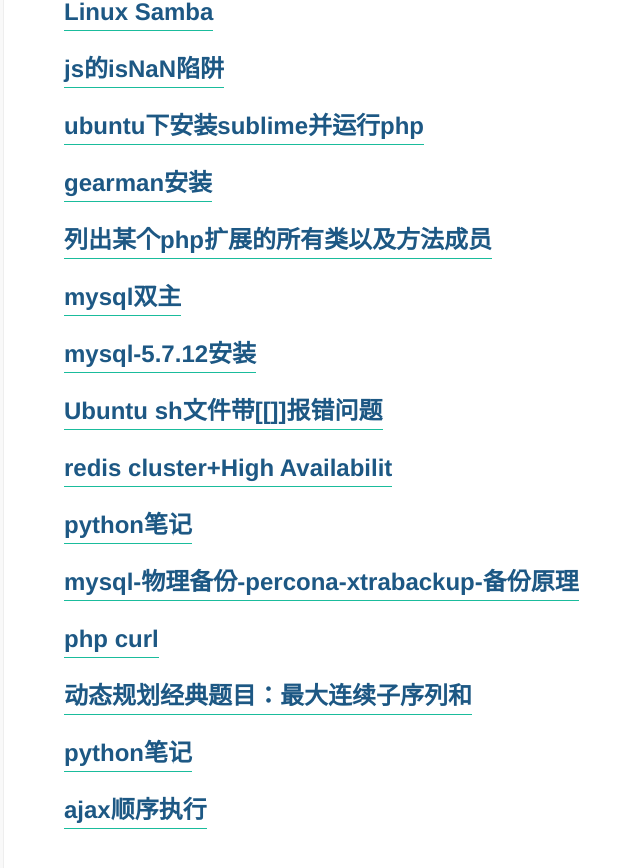
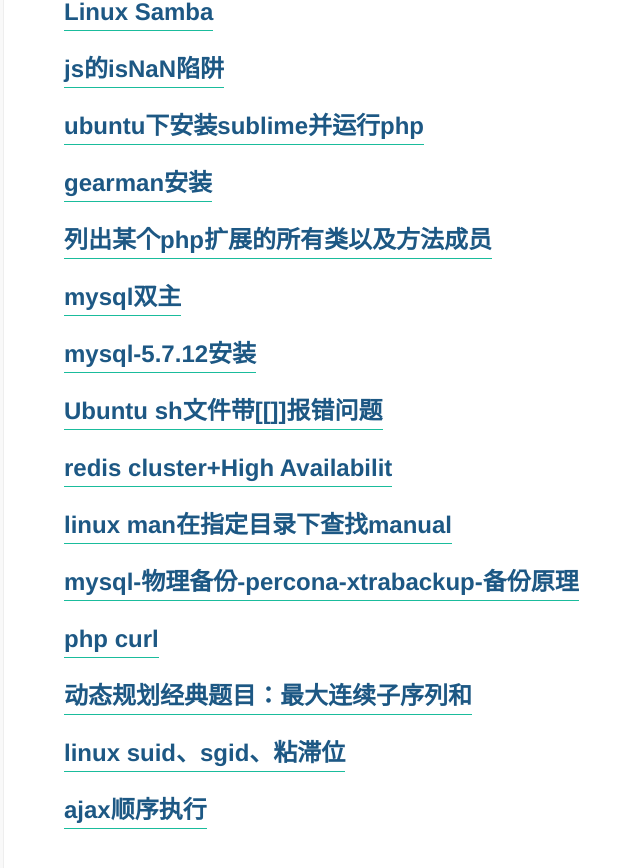
Before and after one commit to pz9042/pz9042.github.io, a Jekyll site: the page built from index.html, in a window 1280 px wide and 900 px high, scrolled down 2601 px. Shown: the top 868 px of the window, without its empty margins (167-807 px from the left). Built offline with Jekyll 4.4.1, drawn with Linux system fonts in a browser that asks for light colours.

Commit message:
title重复

```diff
--- a/_posts/2016-08-30-linux-sticky-bit.html
+++ b/_posts/2016-08-30-linux-sticky-bit.html
@@ -1,6 +1,6 @@
 ---
 layout: article
-title:  "python笔记"
+title:  "linux suid、sgid、粘滞位"
 tags: linux
 categories: 涨姿势
 date: 2016-08-30 14:40:00
--- a/_posts/2016-12-27-linux-man.html
+++ b/_posts/2016-12-27-linux-man.html
@@ -1,6 +1,6 @@
 ---
 layout: article
-title:  "python笔记"
+title:  "linux man在指定目录下查找manual"
 tags: linux man
 categories: 涨姿势
 date: 2016-12-27 16:54:00
```
